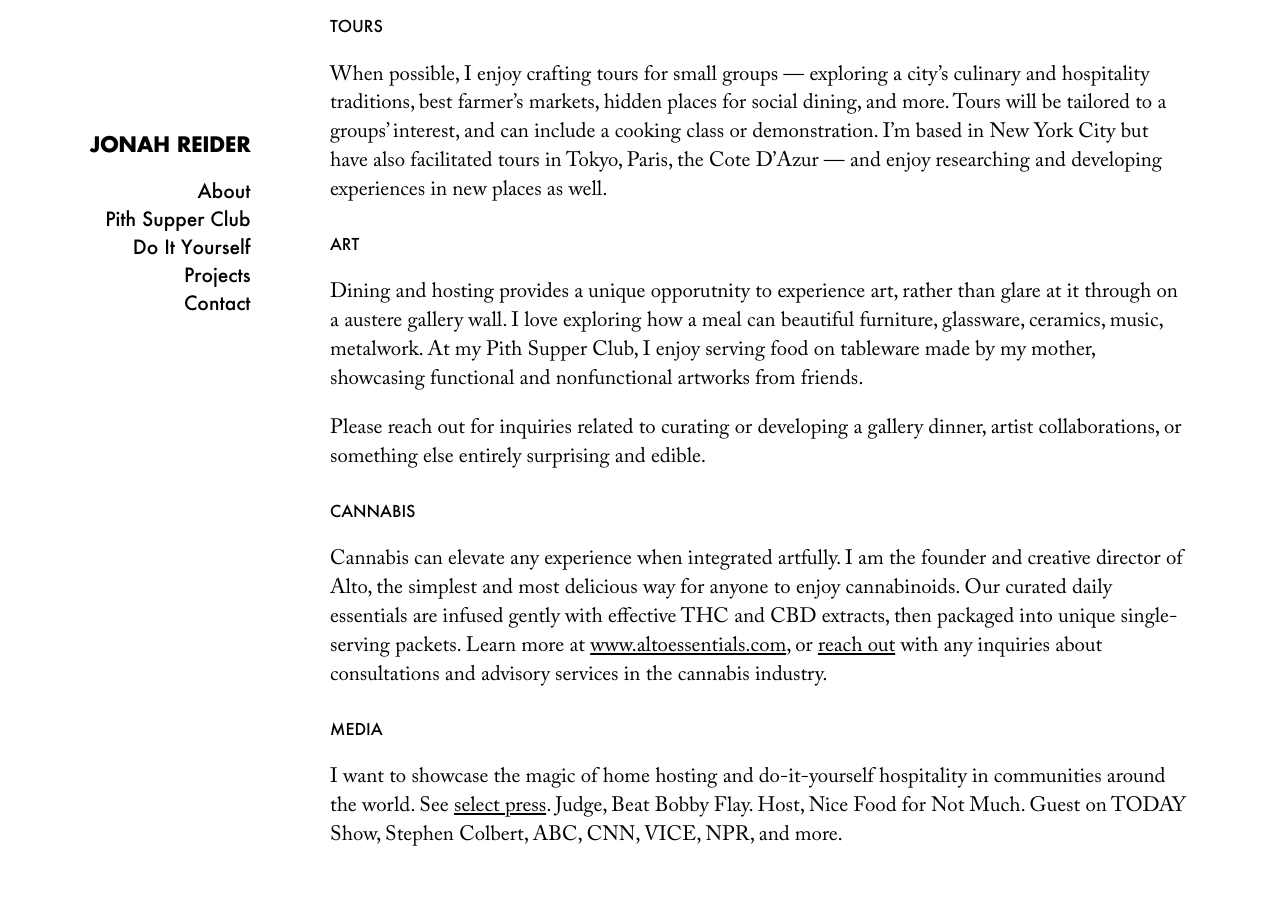
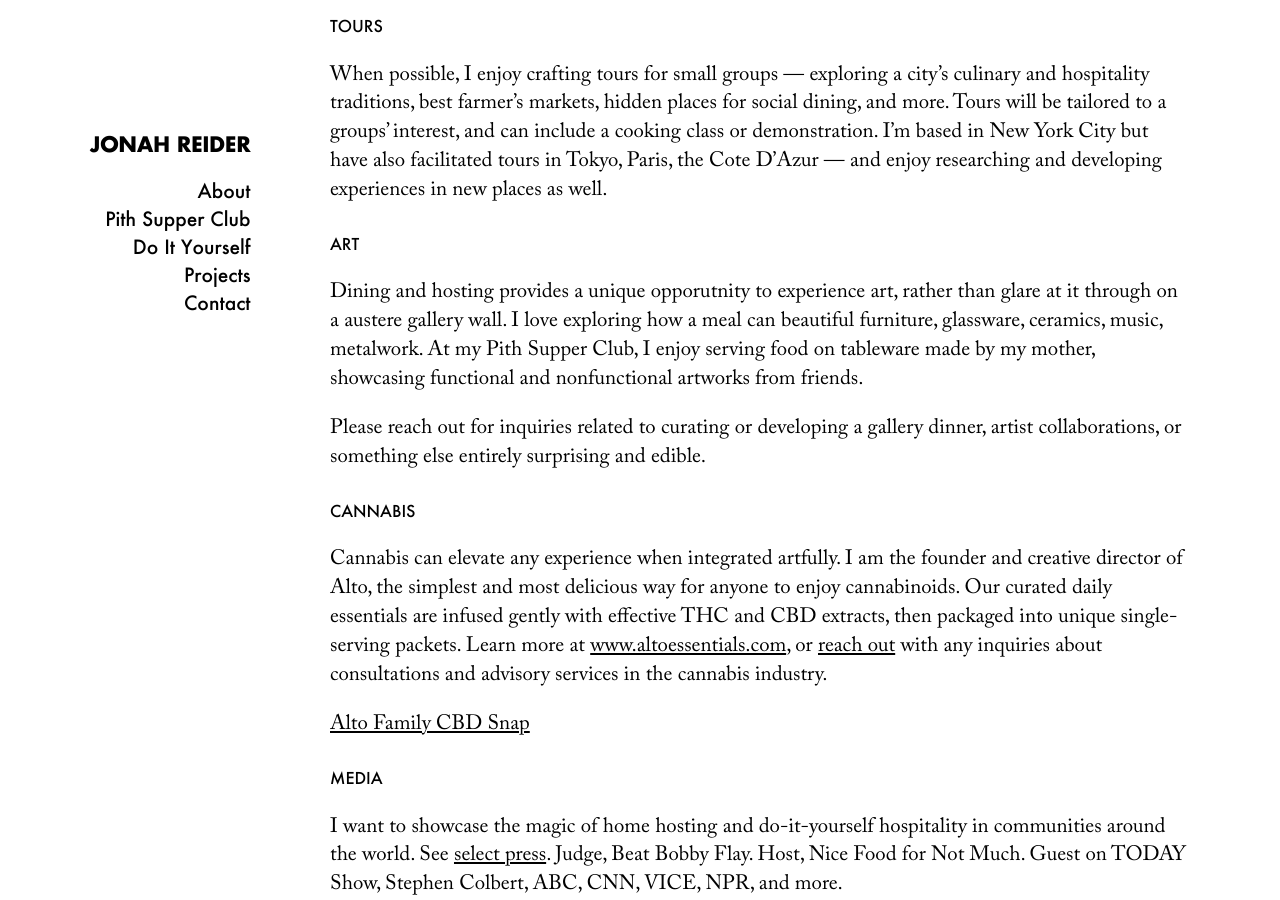
Before and after one commit to zoe-pith/pith-site, a Jekyll site: the page built from sections/projects.md, in a window 1280 px wide and 900 px high, scrolled down 1137 px. Built offline with Jekyll 4.4.1, drawn with Linux system fonts in a browser that asks for light colours; before the commit the page ends 1987 px from its top, so only the background shows below that.

Commit message:
Update from Forestry.io Jonah Reider updated sections/projects.md

```diff
--- a/sections/projects.md
+++ b/sections/projects.md
@@ -1,48 +1,46 @@
 ---
 layout: default
 title: Other Projects
-permalink: /projects
-weight: 6
-published: true
+permalink: "/projects"
+weight: "6"
+
 ---
-
-
 Let’s collaborate to make the world a more delicious place.
 
+### Hospitality Consultation
 
-### Hospitality Consultation
 I received [three stars](https://www.chicagotribune.com/dining/ct-review-intro-jonah-reider-food-0928-20160924-column.html) from the Chicago Tribune for my menu development and implementation in residency at Intro Restaurant. I’ve developed menus for galas at The New Museum, advised Sam Adams Beer on flavor development, and executed private events and marketing collaborations for partners including Google, Stella Artois, Conde Nast, L’Oreal, and Land Rover. I’m also a founding partner with Meltyman Grilled Cheese in Japan.
 
 Reach out if you'd like to chat about a hospitality project, CPG brand, event, or pop-up.
 
+### Home Consultation
 
-### Home Consultation
 Cooking and dining spaces should be the focal points of any home. Contact me if you’d like help outfitting your home for relaxed cooking, elegant eating, and professional entertaining. Based on your needs and space, I will recommend essential tools, small appliances, cutlery, tableware, lighting, audio equipment, and more. I can also facilitate simple lessons or trainings to develop confidence using tools and techniques as best as possible.
 
+### Education
 
-### Education
 Food and flavor are great lenses through which to examine political, economic, social, environmental, and physical well-being. I love showing young people, in or out of school, how cooking truly develops self confidence, self-expression, and civic engagement. In Brooklyn, from 2017-2018, I ran a free after-school program for middle-schoolers, using the Pith Supper Club venue to explore gardening, grocery shopping, dish development, and more.
 
 Drawing from my economics education (focusing on inequality, sustainable development, business organization, and entrepreneurship), I’ve also spoken at institutions including Georgetown University, Stanford University, Columbia University, and at conferences in Abu Dhabi, Kuala Lumpur, Fukuoka.
 
 Please reach out if you'd like to chat about designing, implementing, and evaluating culinary arts education and food service standards. Improving public school lunches and food education is of particular interest to me. I'm also available for appropriate speaking opportunities, panel moderation, or entrepreneurial consulting.
 
+### Tours
 
-### Tours
 When possible, I enjoy crafting tours for small groups — exploring a city's culinary and hospitality traditions, best farmer’s markets, hidden places for social dining, and more. Tours will be  tailored to a groups’ interest, and can include a cooking class or demonstration. I'm based in New York City but have also facilitated tours in Tokyo, Paris, the Cote D'Azur — and enjoy researching and developing experiences in new places as well.
 
+### Art
 
-### Art
 Dining and hosting provides a unique opporutnity to experience art, rather than glare at it through on a austere gallery wall. I love exploring how a meal can beautiful furniture, glassware, ceramics, music, metalwork. At my Pith Supper Club, I enjoy serving food on tableware made by my mother, showcasing functional and nonfunctional artworks from friends.
 
 Please reach out for inquiries related to curating or developing a gallery dinner, artist collaborations, or something else entirely surprising and edible.
 
+### Cannabis
 
-### Cannabis
 Cannabis can elevate any experience when integrated artfully. I am the founder and creative director of Alto, the simplest and most delicious way for anyone to enjoy cannabinoids. Our curated daily essentials are infused gently with effective THC and CBD extracts, then packaged into unique single-serving packets. Learn more at [www.altoessentials.com](https://www.altoessentials.com), or [reach out](mailto:inquiries@pith.space) with any inquiries about consultations and advisory services in the cannabis industry.
 
-
-
+[Alto Family CBD Snap](https://drive.google.com/open?id=1ZKGtZEujImRK4n-20LIHp9Rie3Sz_SI7 "open?id=1ZKGtZEujImRK4n-20LIHp9Rie3Sz_SI7")
 
 ### Media
+
 I want to showcase the magic of home hosting and do-it-yourself hospitality in communities around the world. See [select press](https://amja.github.io/#select-press). Judge, Beat Bobby Flay. Host, Nice Food for Not Much. Guest on TODAY Show, Stephen Colbert, ABC, CNN, VICE, NPR, and more.
```
